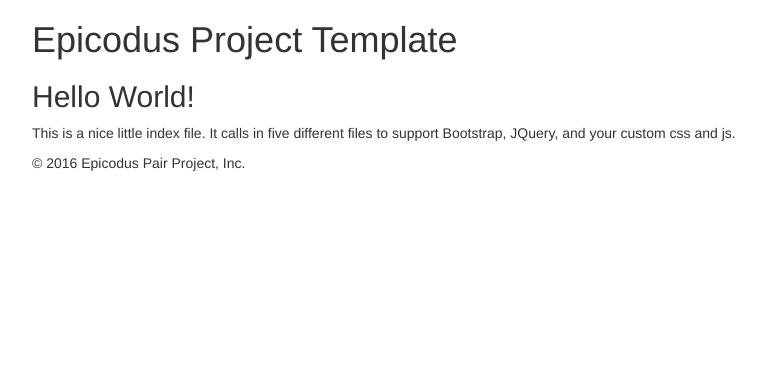
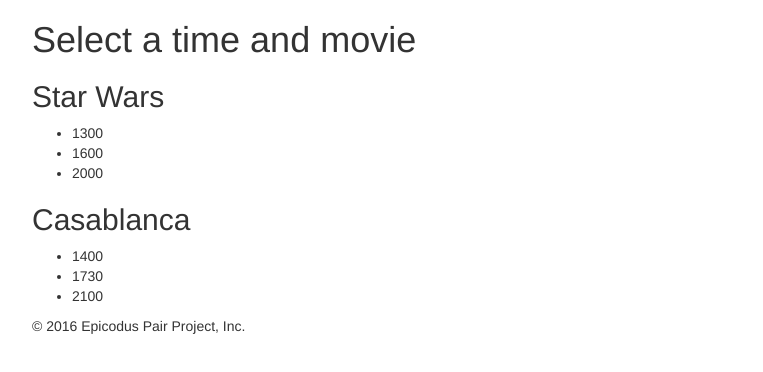
Before and after one commit to CharlesEwel/movietickets, a plain HTML site: page index.html in a window 1280 px wide. Shown: the whole page, without its empty margins (38-801 px from the left). Drawn offline with Linux system fonts and the light colour scheme.

Commit message:
add html output for movie schedule

```diff
--- a/index.html
+++ b/index.html
@@ -8,7 +8,7 @@
     <meta name="description" content="">
     <meta name="author" content="">
 
-    <title>Web Development Template</title>
+    <title>Movie Tickets</title>
     <link rel="shortcut icon" type="image/x-icon" href="img/favicon.ico"/>
 
     <!-- Bootstrap core CSS -->
@@ -31,12 +31,14 @@
   <body>
     <div class="container">
       <header>
-        <h1>Epicodus Project Template</h1>
+        <h1>Select a time and movie</h1>
       </header>
-      <h2>Hello World!</h2>
-      <p>
-        This is a nice little index file.  It calls in five different files to support Bootstrap, JQuery, and your custom css and js.
-      </p>
+      <div class="movie-schedule">
+
+      </div>
+      <div id="output">
+
+      </div>
       <footer>
         <p>&copy; 2016 Epicodus Pair Project, Inc.</p>
       </footer>
--- a/js/scripts.js
+++ b/js/scripts.js
@@ -1,7 +1,7 @@
 /*This file is for your custom js.  All yours*/
 
 //Business Logic
-function Movie(name, time, 3D) {
+function Movie(name, time, threeD) {
   this.name = name;
   this.time= time;
   this.threeD = threeD;
@@ -33,12 +33,25 @@ Ticket.prototype.price = function () {
   }
 }
 
+Movie.prototype.className = function () {
+  var movieClassName = this.name.replace(/\W/g, "");
+  return movieClassName;
+}
+
 var StarWars = new Movie("Star Wars", [1300,1600,2000],true)
 var Casablanca = new Movie("Casablanca", [1400,1730,2100],false)
+var movieArray = [StarWars, Casablanca];
+
 //Front-End Logic
 // Calls input from form-input.html
 
 $(document).ready(function(){
+  movieArray.forEach(function (element) {
+    $(".movie-schedule").append('<h2>' + element.name + '</h2>' + '<ul class = "movie-times ' + element.className() + '">' + '</ul>')
+    element.time.forEach(function (show) {
+      $(".movie-schedule ul." + element.className() ).append('<li>' + show + '</li>');
+    })
+  })
 
   $("#input").submit(function(event){
     event.preventDefault();
```
